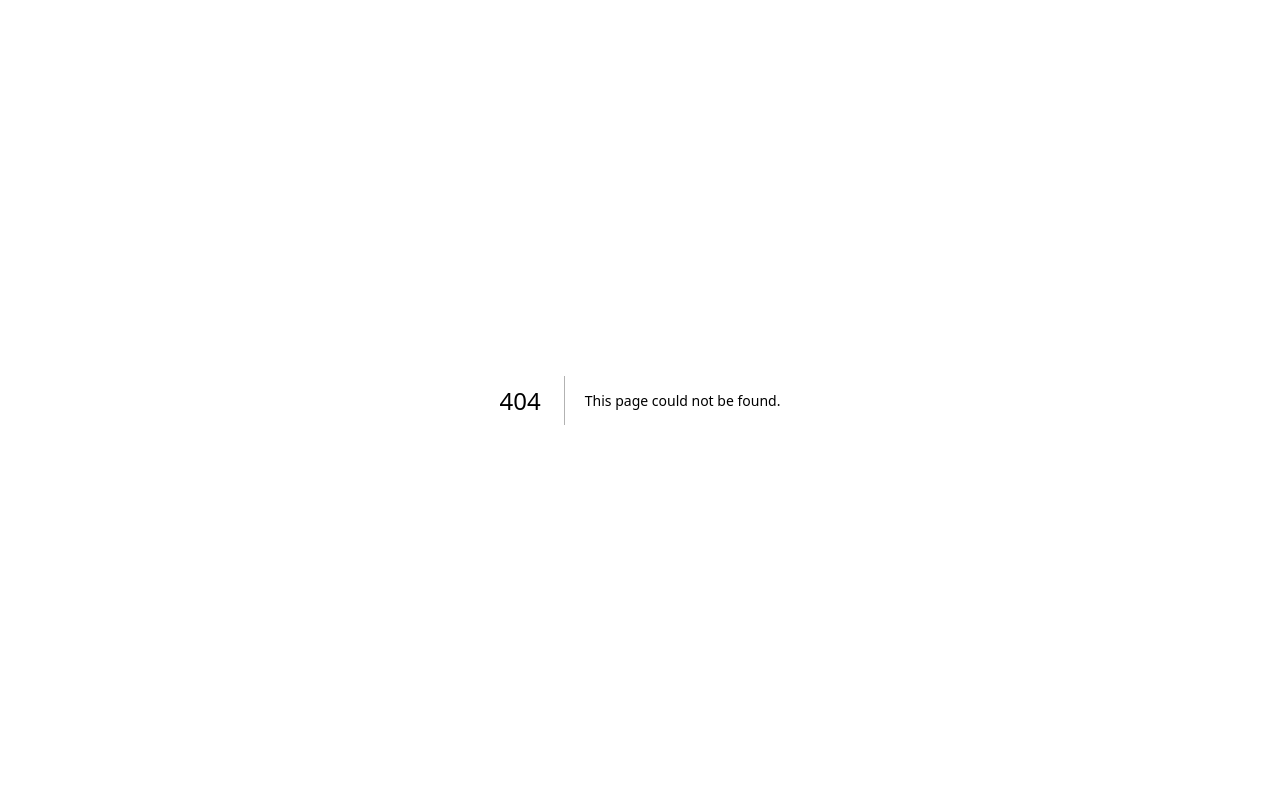
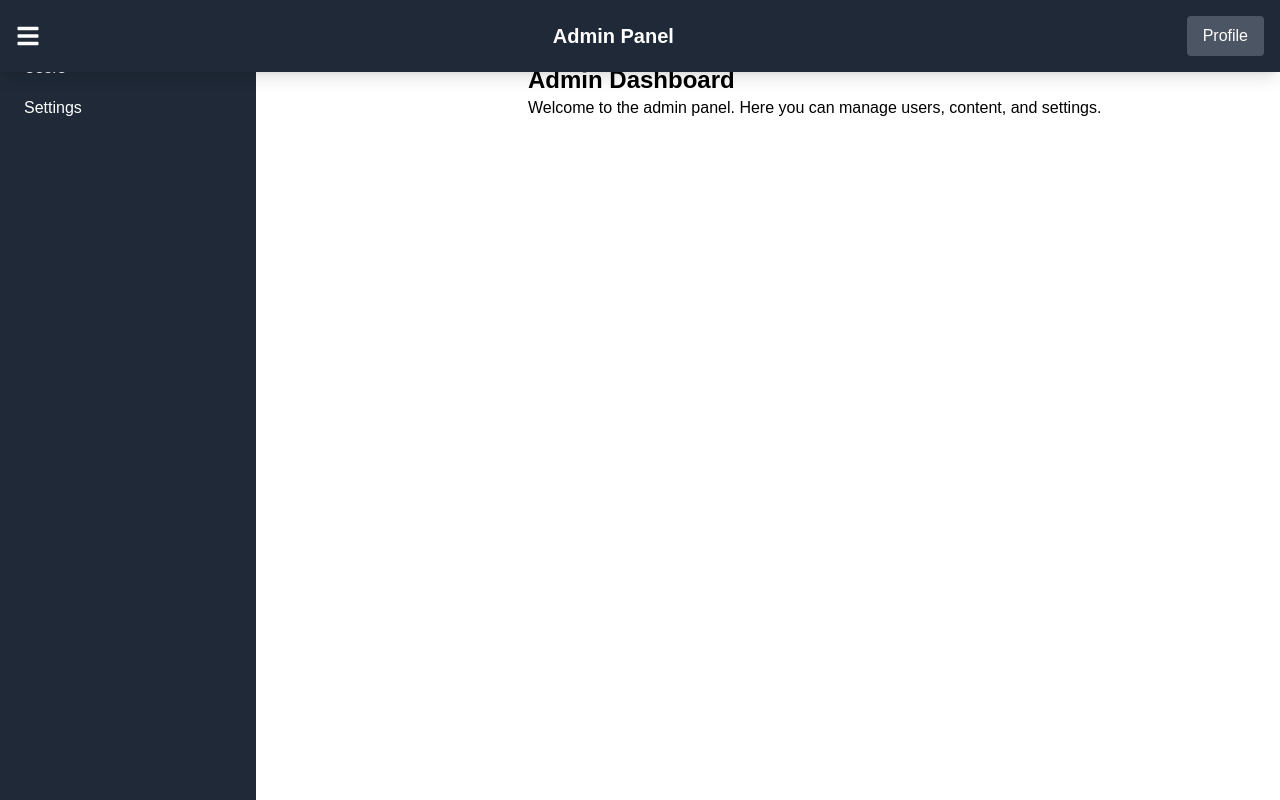
Before and after one commit to vivek-chauhan973/FourSteps, a Next.js app: page /admin in a window 1280 px wide. Before the commit this address had no page. Built offline with nearby package versions, Linux system fonts and the light colour scheme.

Commit message:
start making the admin pannel

```diff
--- /dev/null
+++ b/src/Component/admin/AdminLayout.jsx
@@ -0,0 +1,45 @@
+// import React from 'react';
+// import Sidebar from './Sidebar';
+// // Import the Sidebar component
+
+// const AdminLayout = ({ children }) => {
+//   return (
+//     <div className="flex">
+//       {/* Sidebar */}
+//       <Sidebar />
+
+//       {/* Main content */}
+//       <div className="flex-1 p-4">
+//         {children}
+//       </div>
+//     </div>
+//   );
+// };
+
+// export default AdminLayout;
+
+import React from "react";
+import Header from "./Header/Header";
+import Sidebar from "./Sidebar";
+
+// Import the Header component
+
+const AdminLayout = ({ children }) => {
+  return (
+    <div className="flex">
+      {/* Sidebar */}
+      <Sidebar />
+
+      {/* Main content area */}
+      <div className="flex-1 ml-64">
+        {" "}
+        {/* Adds margin-left for the sidebar */}
+        <Header /> {/* Fixed Header */}
+        {/* Main content under the header */}
+        <main className="pt-16 p-4">{children}</main>
+      </div>
+    </div>
+  );
+};
+
+export default AdminLayout;
--- /dev/null
+++ b/src/Component/admin/Header/Header.jsx
@@ -0,0 +1,48 @@
+// import React from 'react';
+
+// const Header = () => {
+//   return (
+//     <header className="fixed top-0  left-0 w-full bg-gray-800 text-white p-4 z-50 shadow-lg">
+//       <div className="container mx-auto flex justify-between items-center">
+//         <h1 className="text-xl font-bold">Admin Panel</h1>
+
+//         {/* You can add additional header elements here, like a user profile dropdown */}
+//         <div>
+//           <button className="bg-gray-600 px-4 py-2 rounded hover:bg-gray-700">Profile</button>
+//         </div>
+//       </div>
+//     </header>
+//   );
+// };
+
+// export default Header;
+
+import React from "react";
+import { FaBars } from "react-icons/fa"; // Importing FontAwesome for the menu icon
+
+const Header = ({ toggleSidebar }) => {
+  return (
+    <header className="fixed top-0 left-0 w-full bg-gray-800 text-white p-4 z-50 shadow-lg">
+      <div className="container mx-auto flex justify-between items-center">
+        {/* Hamburger menu icon to toggle sidebar */}
+        <button
+          onClick={toggleSidebar}
+          className="text-white focus:outline-none"
+        >
+          <FaBars className="text-2xl" /> {/* Using a FontAwesome bars icon */}
+        </button>
+
+        <h1 className="text-xl font-bold">Admin Panel</h1>
+
+        {/* You can add additional header elements here, like user profile */}
+        <div>
+          <button className="bg-gray-600 px-4 py-2 rounded hover:bg-gray-700">
+            Profile
+          </button>
+        </div>
+      </div>
+    </header>
+  );
+};
+
+export default Header;
--- /dev/null
+++ b/src/Component/admin/Sidebar.jsx
@@ -0,0 +1,21 @@
+import React from 'react';
+
+const Sidebar = () => {
+  return (
+    <div className="w-64 h-screen  bg-gray-800 text-white">
+      <ul className="space-y-4 p-4">
+        <li>
+          <a href="/admin" className="hover:bg-gray-700 p-2 rounded">Dashboard</a>
+        </li>
+        <li>
+          <a href="/admin/users" className="hover:bg-gray-700 p-2 rounded">Users</a>
+        </li>
+        <li>
+          <a href="/admin/settings" className="hover:bg-gray-700 p-2 rounded">Settings</a>
+        </li>
+      </ul>
+    </div>
+  );
+};
+
+export default Sidebar;
--- a/src/pages/admin/dashboard.jsx
+++ /dev/null
@@ -1,11 +0,0 @@
-import React from "react";
-
-const dashboard = () => {
-  return (
-    <div>
-      <h1>dashboard</h1>
-    </div>
-  );
-};
-
-export default dashboard;
--- /dev/null
+++ b/src/pages/admin/index.jsx
@@ -0,0 +1,13 @@
+import AdminLayout from '@/Component/admin/AdminLayout';
+import React from 'react';
+
+const AdminDashboard = () => {
+  return (
+    <AdminLayout>
+      <h1 className="text-2xl font-bold">Admin Dashboard</h1>
+      <p>Welcome to the admin panel. Here you can manage users, content, and settings.</p>
+    </AdminLayout>
+  );
+};
+
+export default AdminDashboard;
--- /dev/null
+++ b/src/pages/admin/users/index.jsx
@@ -0,0 +1,14 @@
+import AdminLayout from '@/Component/admin/AdminLayout';
+import React from 'react';
+
+
+const UserManagement = () => {
+  return (
+    <AdminLayout>
+      <h1 className="text-2xl font-bold">User Management</h1>
+      {/* Add user management content here */}
+    </AdminLayout>
+  );
+};
+
+export default UserManagement;
```
Also changed, not shown: src/pages/admin/content/index.jsx (added), src/pages/admin/reports/index.jsx (added), src/pages/admin/settings/index.jsx (added).
